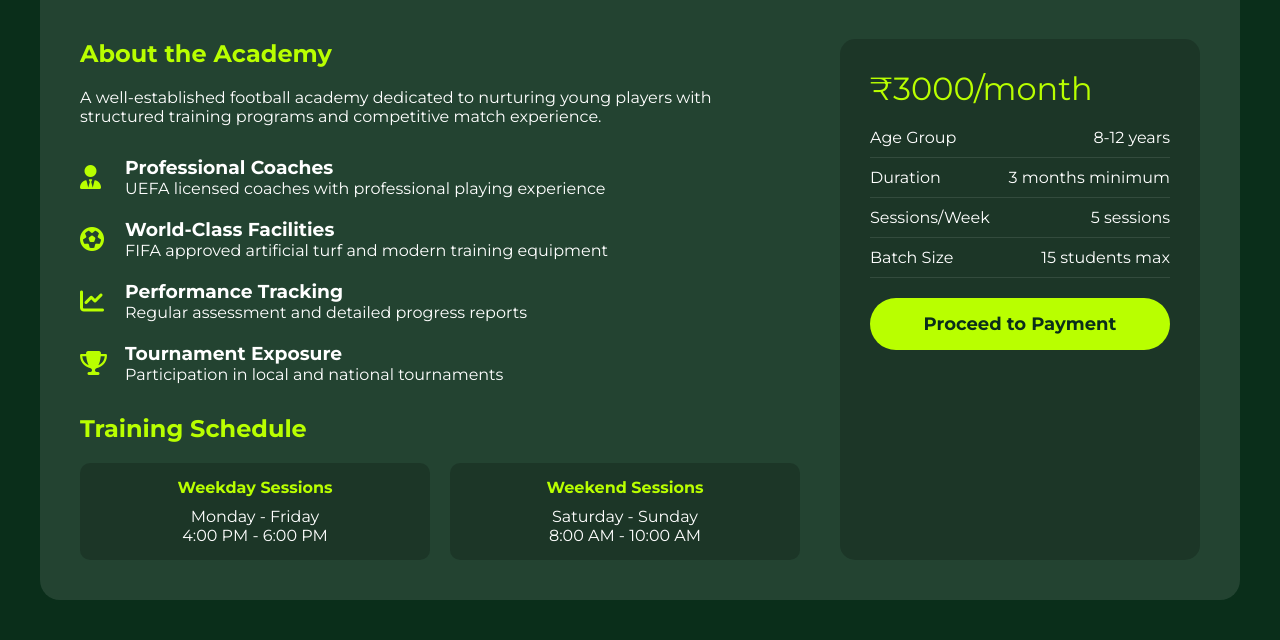
After one commit to Ethanfaria/GameDay, a PHP site: page /bookacademy.php?ac_id=ac_002 in a window 1280 px wide. The commit adds this page. Shown: the part 459-1099 px from the top of the page. Run offline with PHP 8.4, Linux system fonts and the light colour scheme; data comes from the database, SQL or seed files in the repository.

Commit message:
academy and ground db connection

```diff
--- /dev/null
+++ b/CSS/bookacademy.css
@@ -0,0 +1,159 @@
+.academy-container {
+    max-width: 1200px;
+    margin: 40px auto;
+    background-color: rgba(255, 255, 255, 0.1);
+    border-radius: 20px;
+    overflow: hidden;
+}
+
+.academy-header {
+    position: relative;
+    height: 300px;
+}
+
+.academy-header img {
+    width: 100%;
+    height: 100%;
+    object-fit: cover;
+}
+
+.academy-header-overlay {
+    position: absolute;
+    bottom: 0;
+    left: 0;
+    right: 0;
+    padding: 40px;
+    background: linear-gradient(transparent, rgba(0, 0, 0, 0.8));
+    color: white;
+}
+
+.academy-rating {
+    position: absolute;
+    top: 20px;
+    right: 20px;
+    background-color: rgba(0, 0, 0, 0.5);
+    padding: 8px 15px;
+    border-radius: 20px;
+    display: flex;
+    align-items: center;
+    gap: 5px;
+}
+
+.academy-rating i {
+    color: var(--neon-green);
+}
+
+.academy-content {
+    padding: 40px;
+}
+
+.academy-details {
+    display: grid;
+    grid-template-columns: 2fr 1fr;
+    gap: 40px;
+}
+
+.academy-info h2 {
+    color: var(--neon-green);
+    margin-bottom: 20px;
+}
+
+.academy-features {
+    margin: 30px 0;
+}
+
+.feature-item {
+    display: flex;
+    align-items: center;
+    gap: 15px;
+    margin-bottom: 20px;
+}
+
+.feature-item i {
+    color: var(--neon-green);
+    font-size: 24px;
+    width: 30px;
+}
+
+.enrollment-card {
+    background-color: rgba(0, 0, 0, 0.2);
+    padding: 30px;
+    border-radius: 15px;
+    position: sticky;
+    top: 100px;
+}
+
+.price-tag {
+    font-size: 32px;
+    color: var(--neon-green);
+    margin-bottom: 20px;
+}
+
+.enrollment-details {
+    margin-bottom: 20px;
+}
+
+.enrollment-details p {
+    display: flex;
+    justify-content: space-between;
+    margin-bottom: 10px;
+    padding-bottom: 10px;
+    border-bottom: 1px solid rgba(255, 255, 255, 0.1);
+}
+
+.enroll-button {
+    background-color: var(--neon-green);
+    color: var(--dark-green);
+    border: none;
+    padding: 15px;
+    border-radius: 30px;
+    font-size: 18px;
+    font-weight: bold;
+    width: 100%;
+    cursor: pointer;
+    transition: all 0.3s ease;
+}
+
+.enroll-button:hover {
+    opacity: 0.9;
+    transform: scale(1.02);
+}
+
+.schedule-grid {
+    display: grid;
+    grid-template-columns: repeat(auto-fit, minmax(200px, 1fr));
+    gap: 20px;
+    margin-top: 20px;
+}
+
+.schedule-item {
+    background-color: rgba(0, 0, 0, 0.2);
+    padding: 15px;
+    border-radius: 10px;
+    text-align: center;
+}
+
+.schedule-item h4 {
+    color: var(--neon-green);
+    margin-bottom: 10px;
+}
+
+.back-button {
+    display: inline-flex;
+    align-items: center;
+    color: white;
+    text-decoration: none;
+    margin-bottom: 20px;
+    padding: 10px 20px;
+    background-color: rgba(255, 255, 255, 0.1);
+    border-radius: 20px;
+    transition: all 0.3s ease;
+}
+
+.back-button i {
+    margin-right: 10px;
+}
+
+.back-button:hover {
+    background-color: rgba(255, 255, 255, 0.2);
+}
--- a/academy.php
+++ b/academy.php
@@ -109,7 +109,7 @@
                     <div class="academy-info">
                         <div class="turf-details"><?php echo htmlspecialchars($row['aca_nm']); ?></div>
                         <div class="turf-details"><?php echo htmlspecialchars($row['ac_location']); ?></div>
-                        <button class="enroll-button">₹<?php echo number_format($row['ac_charges']); ?>/month</button>
+                        <button class="enroll-button" onclick="window.location.href='bookacademy.php?ac_id=<?php echo $row['ac_id']; ?>'">₹<?php echo number_format($row['ac_charges']); ?>/month</button>
                     </div>
                 </div>
                 <?php
--- /dev/null
+++ b/bookacademy.php
@@ -0,0 +1,162 @@
+<!DOCTYPE html>
+<html lang="en">
+<head>
+    <meta charset="UTF-8">
+    <meta name="viewport" content="width=device-width, initial-scale=1.0">
+    <title>GAME DAY - Academy Details</title>
+    <link rel="preconnect" href="https://fonts.googleapis.com">
+    <link rel="preconnect" href="https://fonts.gstatic.com" crossorigin>
+    <link href="https://fonts.googleapis.com/css2?family=Montserrat:wght@400;500;600;700;800&display=swap" rel="stylesheet">
+    <link rel="stylesheet" href="https://cdnjs.cloudflare.com/ajax/libs/font-awesome/6.4.0/css/all.min.css">
+    <link rel="stylesheet" href="CSS\bookacademy.css">
+    <link rel="stylesheet" href="CSS\main.css">
+</head>
+<body>
+    <?php
+    include 'header.php';
+    include 'db.php';
+
+    $ac_id = isset($_GET['ac_id']) ? $_GET['ac_id'] : null;
+
+    if (!$ac_id) {
+        header("Location: academy.php"); // Redirect if no academy ID provided
+        exit();
+    }
+
+    $sql = "SELECT * FROM academys WHERE ac_id = ?";
+    $stmt = $conn->prepare($sql);
+    $stmt->bind_param("s", $ac_id);
+    $stmt->execute();
+    $result = $stmt->get_result();
+
+    if ($result->num_rows > 0) {
+        $academy = $result->fetch_assoc();
+    } else {
+        echo "<p>Academy not found.</p>";
+        exit();
+    }
+    ?>
+    <div class="academy-container">
+        <div class="academy-header">
+            <img src="https://images.unsplash.com/photo-1577741314755-048d8525d31e" alt="Academy Image">
+            <div class="academy-rating">
+                <i class="fas fa-star"></i>
+                <span id="academy-rating">4.9</span>
+            </div>
+            <div class="academy-header-overlay">
+                <h1 id="academy-name"><?php echo htmlspecialchars($academy['aca_nm']); ?></h1>
+                <p id="academy-location"><?php echo htmlspecialchars($academy['ac_location']); ?></p>
+            </div>
+        </div>
+
+        <div class="academy-content">
+            <div class="academy-details">
+                <div class="academy-info">
+                    <h2>About the Academy</h2>
+                    <p><?php echo htmlspecialchars($academy['description']); ?></p>
+
+                    <div class="academy-features">
+                        <div class="feature-item">
+                            <i class="fas fa-user-tie"></i>
+                            <div>
+                                <h3>Professional Coaches</h3>
+                                <p>UEFA licensed coaches with professional playing experience</p>
+                            </div>
+                        </div>
+                        <div class="feature-item">
+                            <i class="fas fa-futbol"></i>
+                            <div>
+                                <h3>World-Class Facilities</h3>
+                                <p>FIFA approved artificial turf and modern training equipment</p>
+                            </div>
+                        </div>
+                        <div class="feature-item">
+                            <i class="fas fa-chart-line"></i>
+                            <div>
+                                <h3>Performance Tracking</h3>
+                                <p>Regular assessment and detailed progress reports</p>
+                            </div>
+                        </div>
+                        <div class="feature-item">
+                            <i class="fas fa-trophy"></i>
+                            <div>
+                                <h3>Tournament Exposure</h3>
+                                <p>Participation in local and national tournaments</p>
+                            </div>
+                        </div>
+                    </div>
+
+                    <h2>Training Schedule</h2>
+                    <div class="schedule-grid">
+                        <div class="schedule-item">
+                            <h4>Weekday Sessions</h4>
+                            <p>Monday - Friday</p>
+                            <p>4:00 PM - 6:00 PM</p>
+                        </div>
+                        <div class="schedule-item">
+                            <h4>Weekend Sessions</h4>
+                            <p>Saturday - Sunday</p>
+                            <p>8:00 AM - 10:00 AM</p>
+                        </div>
+                    </div>
+                </div>
+
+                <div class="enrollment-card">
+                    <div class="price-tag">₹<?php echo htmlspecialchars($academy['ac_charges']); ?>/month</div>
+                    <div class="enrollment-details">
+                        <p>
+                            <span>Age Group</span>
+                            <span>8-12 years</span>
+                        </p>
+                        <p>
+                            <span>Duration</span>
+                            <span>3 months minimum</span>
+                        </p>
+                        <p>
+                            <span>Sessions/Week</span>
+                            <span>5 sessions</span>
+                        </p>
+                        <p>
+                            <span>Batch Size</span>
+                            <span>15 students max</span>
+                        </p>
+                    </div>
+                    <button class="enroll-button" onclick="proceedToPayment()">Proceed to Payment</button>
+                </div>
+            </div>
+        </div>
+    </div>
+
+    <script>
+        // Function to get URL parameters
+        function getUrlParams() {
+            const params = new URLSearchParams(window.location.search);
+            return {
+                name: params.get('name') || 'Elite Football Academy',
+                location: params.get('location') || 'Panjim, Goa',
+                rating: params.get('rating') || '4.9',
+                price: params.get('price') || '3000'
+            };
+        }
+
+        // Update academy details
+        function updateAcademyDetails() {
+            const params = getUrlParams();
+            document.getElementById('academy-name').textContent = params.name;
+            document.getElementById('academy-location').textContent = params.location;
+            document.getElementById('academy-rating').textContent = params.rating;
+            document.querySelector('.price-tag').textContent = `₹${params.price}/month`;
+        }
+
+        // Proceed to payment
+        function proceedToPayment() {
+            const params = getUrlParams();
+            const paymentUrl = `academy-payment.html?name=${encodeURIComponent(params.name)}&location=${encodeURIComponent(params.location)}&amount=${params.price}`;
+            window.location.href = paymentUrl;
+        }
+
+        // Initialize page
+        updateAcademyDetails();
+    </script>
+</body>
+</html>
--- a/grounds.php
+++ b/grounds.php
@@ -101,7 +101,7 @@
                     <div class="academy-info">
                         <div class="turf-details"><?php echo htmlspecialchars($row['venue_nm']); ?></div>
                         <div class="turf-details"><?php echo htmlspecialchars($row['location']); ?></div>
-                        <button class="enroll-button" onclick="window.location.href='turfbooknow.php'">₹<?php echo number_format($row['price']); ?>/hr</button>
+                        <button class="enroll-button" onclick="window.location.href='turfbooknow.php?venue_id=<?php echo $row['venue_id']; ?>'">₹<?php echo number_format($row['price']);?>/hr</button>
                     </div>
                 </div>
                 <?php
--- a/tournament.php
+++ b/tournament.php
@@ -61,8 +61,7 @@
                         </div>
                     </div>
                     <div class="tournament-actions">
-                        <button class="register-button" onclick="window.location.href='tournregispage.php?id=<?php echo $row['tr_id']; ?>'">Register Now</button>
-                        <button class="details-button" onclick="window.location.href='tournament-details.php?id=<?php echo $row['tr_id']; ?>'">View Details</button>
+                        <button class="register-button" onclick="window.location.href='tournregispage.php?tr_id=<?php echo $row['tr_id']; ?>'">Register Now</button>
                     </div>
                 </div>
             </div>
```
Also changed, not shown: tournregispage.php (+114 -33 lines), turfbooknow.php (+27 -4 lines).
